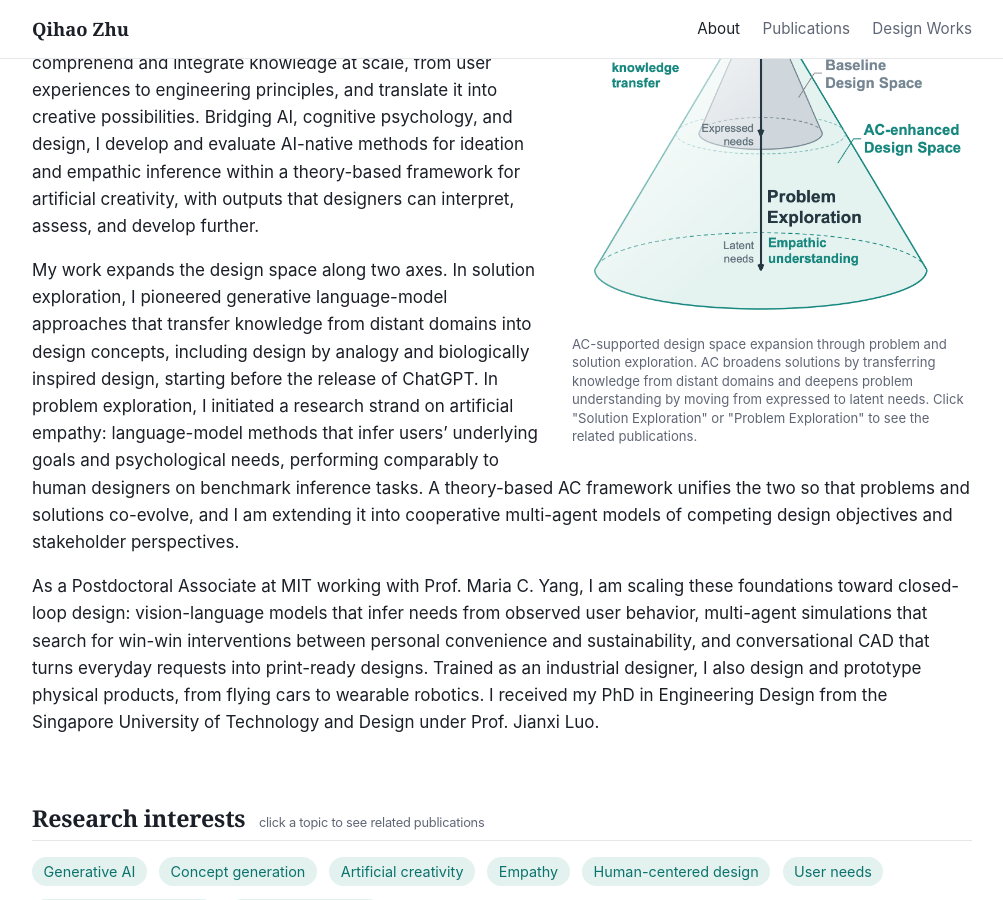
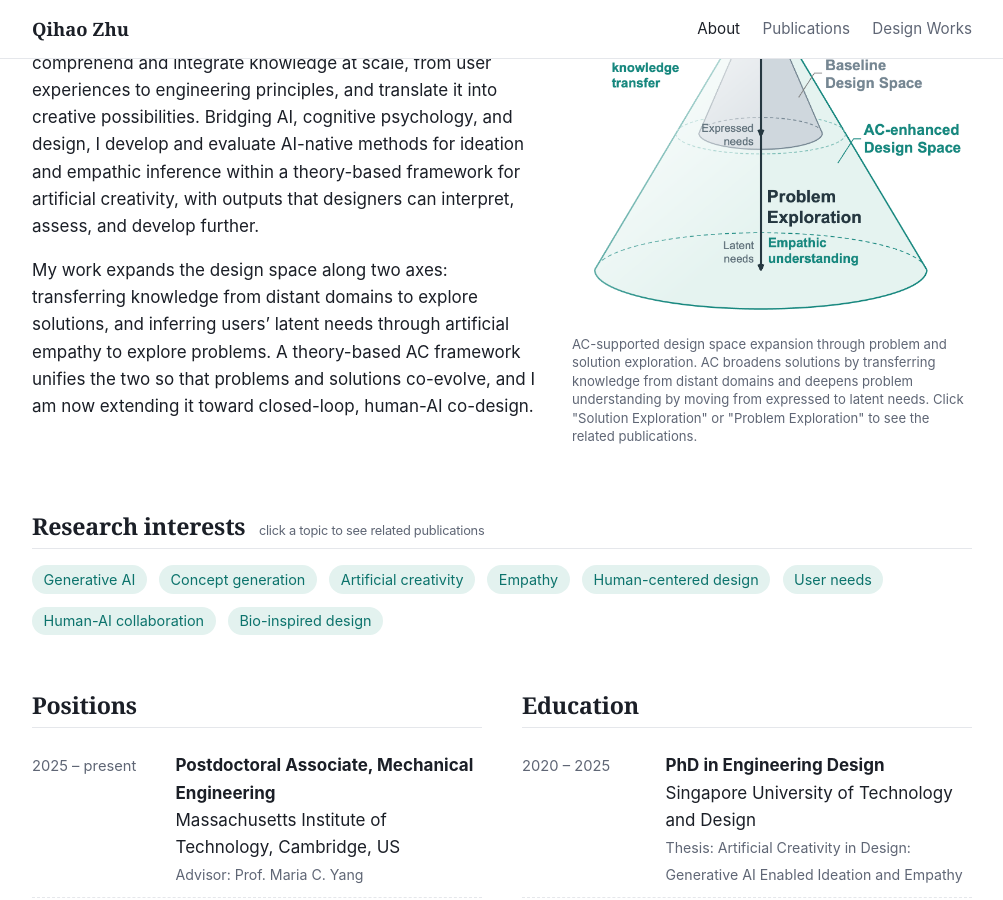
Before and after one commit to Qihao-Zhu/qihao-zhu.github.io, a Jekyll site: the page built from index.md, in a window 1280 px wide and 900 px high, scrolled down 332 px. Shown: the whole window, without its empty margins (138-1141 px from the left). Built offline with Jekyll 4.4.1, drawn with Linux system fonts in a browser that asks for light colours.

Commit message:
Shorten the About text
Co-Authored-By: Claude Opus 5.5 <noreply@anthropic.com>

```diff
--- a/_data/profile.yml
+++ b/_data/profile.yml
@@ -19,24 +19,11 @@ bio: >-
 
 # bio_more can hold several paragraphs: separate them with a blank line.
 bio_more: |-
-  My work expands the design space along two axes. In solution exploration, I pioneered
-  generative language-model approaches that transfer knowledge from distant domains into
-  design concepts, including design by analogy and biologically inspired design, starting
-  before the release of ChatGPT. In problem exploration, I initiated a research strand on
-  artificial empathy: language-model methods that infer users' underlying goals and
-  psychological needs, performing comparably to human designers on benchmark inference
-  tasks. A theory-based AC framework unifies the two so that problems and solutions
-  co-evolve, and I am extending it into cooperative multi-agent models of competing design
-  objectives and stakeholder perspectives.
-
-  As a Postdoctoral Associate at MIT working with Prof. Maria C. Yang, I am scaling these
-  foundations toward closed-loop design: vision-language models that infer needs from
-  observed user behavior, multi-agent simulations that search for win-win interventions
-  between personal convenience and sustainability, and conversational CAD that turns
-  everyday requests into print-ready designs. Trained as an industrial designer, I also
-  design and prototype physical products, from flying cars to wearable robotics. I received
-  my PhD in Engineering Design from the Singapore University of Technology and Design under
-  Prof. Jianxi Luo.
+  My work expands the design space along two axes: transferring knowledge from distant
+  domains to explore solutions, and inferring users' latent needs through artificial
+  empathy to explore problems. A theory-based AC framework unifies the two so that
+  problems and solutions co-evolve, and I am now extending it toward closed-loop,
+  human-AI co-design.
 
 # Figure shown beside the opening paragraph. Replace the image file to update it
 # (a PNG export from PowerPoint at 1200 px wide or more looks sharpest).
```
